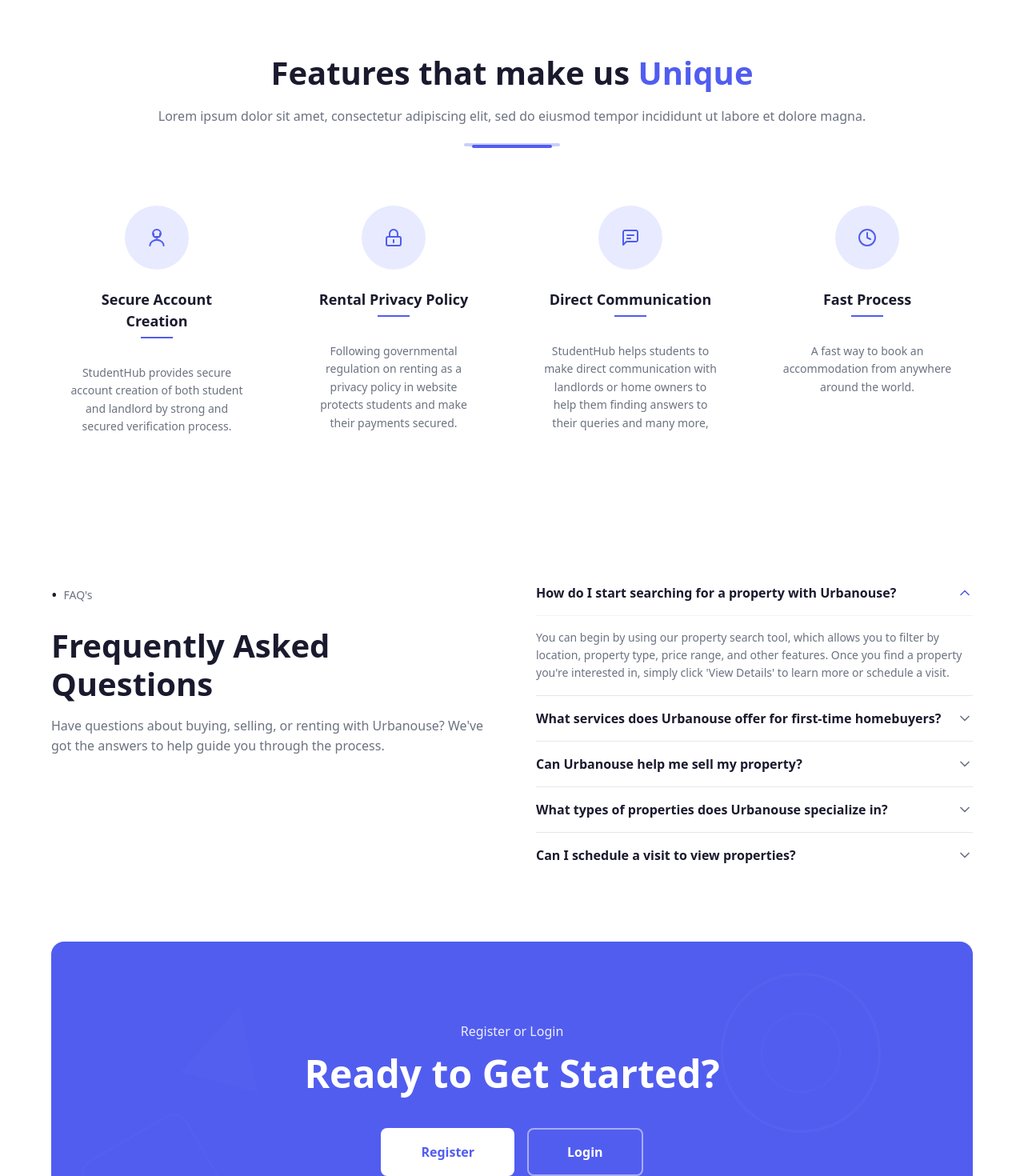
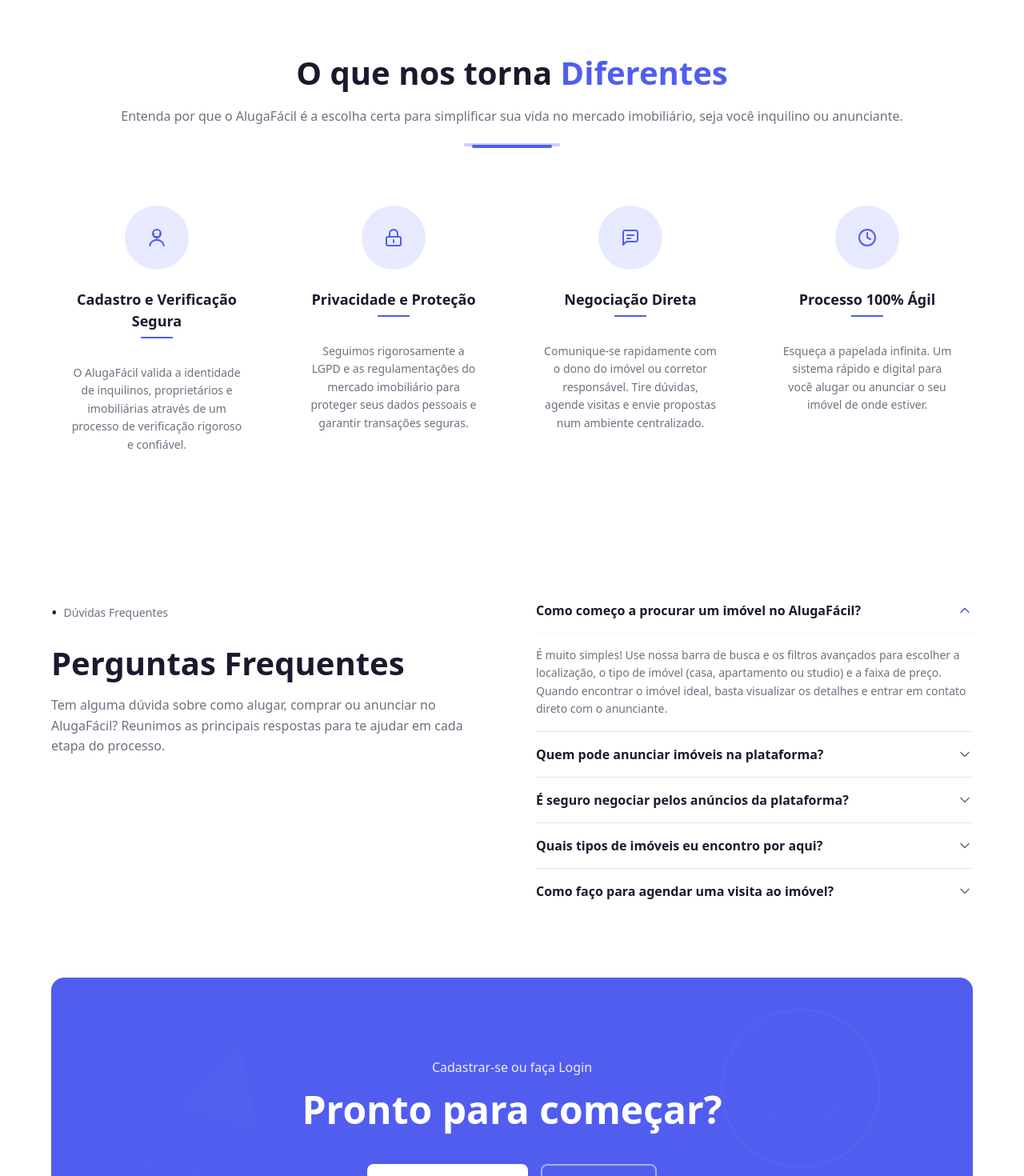
Before and after one commit to alugafacil1/frontend, a Next.js app: page / in a window 1280 px wide. Shown: the part 1180-2650 px from the top of the page at 80% size. Built offline with nearby package versions, Linux system fonts and the light colour scheme; no server answers.

Commit message:
refac: traudizindo home nao logada

```diff
--- a/src/components/CallToAction.tsx
+++ b/src/components/CallToAction.tsx
@@ -6,18 +6,17 @@
   return (
     <section className="cta-section">
       <div className="cta-background">
-        {/* Decorative shapes */}
         <div className="cta-shape cta-shape-1"></div>
         <div className="cta-shape cta-shape-2"></div>
         <div className="cta-shape cta-shape-3"></div>
       </div>
       <div className="landing-container">
         <div className="cta-content">
-          <p className="cta-subtitle">Register or Login</p>
-          <h2 className="cta-title">Ready to Get Started?</h2>
+          <p className="cta-subtitle">Cadastrar-se ou faça Login</p>
+          <h2 className="cta-title">Pronto para começar?</h2>
           <div className="cta-buttons">
             <Link href="/signUp" className="cta-btn cta-btn-register">
-              Register
+              Cadastrar-se
             </Link>
             <Link href="/login" className="cta-btn cta-btn-login">
               Login
--- a/src/components/FAQ.tsx
+++ b/src/components/FAQ.tsx
@@ -11,33 +11,33 @@
 const faqItems: FAQItem[] = [
   {
     id: 1,
-    question: "How do I start searching for a property with Urbanouse?",
+    question: "Como começo a procurar um imóvel no AlugaFácil?",
     answer:
-      "You can begin by using our property search tool, which allows you to filter by location, property type, price range, and other features. Once you find a property you're interested in, simply click 'View Details' to learn more or schedule a visit.",
+      "É muito simples! Use nossa barra de busca e os filtros avançados para escolher a localização, o tipo de imóvel (casa, apartamento ou studio) e a faixa de preço. Quando encontrar o imóvel ideal, basta visualizar os detalhes e entrar em contato direto com o anunciante.",
   },
   {
     id: 2,
-    question: "What services does Urbanouse offer for first-time homebuyers?",
+    question: "Quem pode anunciar imóveis na plataforma?",
     answer:
-      "Urbanouse offers comprehensive services for first-time homebuyers including property search assistance, financing guidance, legal support, and step-by-step guidance through the entire purchasing process.",
+      "O AlugaFácil foi desenhado para atender todo o mercado imobiliário. Aceitamos anúncios de Imobiliárias (que podem cadastrar toda a sua equipe de corretores), Corretores independentes e também de Proprietários pessoa física que desejam negociar seus próprios imóveis.",
   },
   {
     id: 3,
-    question: "Can Urbanouse help me sell my property?",
+    question: "É seguro negociar pelos anúncios da plataforma?",
     answer:
-      "Yes, Urbanouse provides full-service property selling assistance including property valuation, marketing, staging advice, and negotiation support to help you get the best price for your property.",
+      "Sim, a segurança é a nossa prioridade. Todos os nossos usuários (sejam eles inquilinos, proprietários ou imobiliárias) passam por um processo de cadastro estruturado. Além disso, nós facilitamos a comunicação direta e transparente entre as partes.",
   },
   {
     id: 4,
-    question: "What types of properties does Urbanouse specialize in?",
+    question: "Quais tipos de imóveis eu encontro por aqui?",
     answer:
-      "Urbanouse specializes in a wide range of properties including residential homes, apartments, commercial spaces, and rental properties. We work with properties of all sizes and price ranges.",
+      "Nossa plataforma é focada em versatilidade residencial e comercial. Você encontrará desde studios práticos e apartamentos bem localizados até casas espaçosas, gerenciados tanto por imobiliárias profissionais quanto direto com os donos.",
   },
   {
     id: 5,
-    question: "Can I schedule a visit to view properties?",
+    question: "Como faço para agendar uma visita ao imóvel?",
     answer:
-      "Absolutely! You can schedule property viewings directly through our platform. Simply select a property you're interested in and choose an available time slot that works for you.",
+      "Sem burocracia! Na página do imóvel que você gostou, haverá um botão indicando 'Falar com o Corretor' ou 'Falar com o Proprietário'. Clicando ali, você inicia o contato diretamente com o responsável para alinhar o melhor dia e horário da sua visita.",
   },
 ];
 
@@ -52,20 +52,20 @@
     <section className="faq-section">
       <div className="landing-container">
         <div className="faq-content">
-          {/* Right side - Header */}
+          {/* Lado Direito - Cabeçalho */}
           <div className="faq-header">
             <div className="faq-label">
               <span className="faq-dot">•</span>
-              <span>FAQ's</span>
+              <span>Dúvidas Frequentes</span>
             </div>
-            <h2 className="faq-title">Frequently Asked Questions</h2>
+            <h2 className="faq-title">Perguntas Frequentes</h2>
             <p className="faq-description">
-              Have questions about buying, selling, or renting with Urbanouse? We've got the answers to help guide you
-              through the process.
+              Tem alguma dúvida sobre como alugar, comprar ou anunciar no AlugaFácil?
+              Reunimos as principais respostas para te ajudar em cada etapa do processo.
             </p>
           </div>
 
-          {/* Left side - FAQ Items */}
+          {/* Lado Esquerdo - Itens do FAQ */}
           <div className="faq-items">
             {faqItems.map((item) => (
               <div key={item.id} className={`faq-item ${openItem === item.id ? "open" : ""}`}>
--- a/src/components/FeaturesSection.tsx
+++ b/src/components/FeaturesSection.tsx
@@ -49,9 +49,9 @@
         />
       </svg>
     ),
-    title: "Secure Account Creation",
+    title: "Cadastro e Verificação Segura",
     description:
-      "StudentHub provides secure account creation of both student and landlord by strong and secured verification process.",
+      "O AlugaFácil valida a identidade de inquilinos, proprietários e imobiliárias através de um processo de verificação rigoroso e confiável.",
   },
   {
     id: 2,
@@ -67,9 +67,9 @@
         <path d="M12 15V18" stroke="#515DEF" strokeWidth="2" strokeLinecap="round" strokeLinejoin="round" />
       </svg>
     ),
-    title: "Rental Privacy Policy",
+    title: "Privacidade e Proteção",
     description:
-      "Following governmental regulation on renting as a privacy policy in website protects students and make their payments secured.",
+      "Seguimos rigorosamente a LGPD e as regulamentações do mercado imobiliário para proteger seus dados pessoais e garantir transações seguras.",
   },
   {
     id: 3,
@@ -86,9 +86,9 @@
         <path d="M8 13H12" stroke="#515DEF" strokeWidth="2" strokeLinecap="round" strokeLinejoin="round" />
       </svg>
     ),
-    title: "Direct Communication",
+    title: "Negociação Direta",
     description:
-      "StudentHub helps students to make direct communication with landlords or home owners to help them finding answers to their queries and many more,",
+      "Comunique-se rapidamente com o dono do imóvel ou corretor responsável. Tire dúvidas, agende visitas e envie propostas num ambiente centralizado.",
   },
   {
     id: 4,
@@ -98,8 +98,8 @@
         <path d="M12 6V12L16 14" stroke="#515DEF" strokeWidth="2" strokeLinecap="round" strokeLinejoin="round" />
       </svg>
     ),
-    title: "Fast Process",
-    description: "A fast way to book an accommodation from anywhere around the world.",
+    title: "Processo 100% Ágil",
+    description: "Esqueça a papelada infinita. Um sistema rápido e digital para você alugar ou anunciar o seu imóvel de onde estiver.",
   },
 ];
 
@@ -109,11 +109,10 @@
       <div className="landing-container">
         <div className="section-header">
           <h2 className="section-title">
-            Features that make us <span className="highlight">Unique</span>
+            O que nos torna <span className="highlight">Diferentes</span>
           </h2>
           <p className="section-subtitle">
-            Lorem ipsum dolor sit amet, consectetur adipiscing elit, sed do eiusmod tempor incididunt ut labore et
-            dolore magna.
+            Entenda por que o AlugaFácil é a escolha certa para simplificar sua vida no mercado imobiliário, seja você inquilino ou anunciante.
           </p>
           <div className="section-divider"></div>
         </div>
--- a/src/components/LatestUpdates.tsx
+++ b/src/components/LatestUpdates.tsx
@@ -8,17 +8,16 @@
   rating?: number;
   title: string;
   location: string;
-  propertiesSold?: number;
   image?: string;
-  [key: string]: any; // Permite propriedades adicionais para flexibilidade futura
+  [key: string]: any;
 }
 
 interface LatestUpdatesProps {
-  title: string; // Obrigatório: título deve ser fornecido pela página
-  description: string; // Obrigatório: descrição deve ser fornecida pela página
-  items: CardItem[]; // Obrigatório: dados devem ser fornecidos pela página
+  title: string;
+  description: string;
+  items: CardItem[];
   cardsPerSlide?: number;
-  renderCard?: (item: CardItem) => React.ReactNode; // Opcional: permite customização completa do card
+  renderCard?: (item: CardItem) => React.ReactNode;
 }
 
 const CARDS_PER_SLIDE = 4;
@@ -55,7 +54,6 @@
         const scrollAmount = currentSlide * wrapperWidth;
         carouselRef.current.style.transform = `translateX(-${scrollAmount}px)`;
 
-        // Garante que cada card tenha exatamente a largura correta
         const gap = 24;
         const cardWidth = (wrapperWidth - (gap * (cardsPerSlide - 1))) / cardsPerSlide;
         const cards = carouselRef.current.querySelectorAll('.agent-card');
@@ -69,7 +67,6 @@
       }
     };
 
-    // Pequeno delay para garantir que o DOM esteja renderizado
     const timeoutId = setTimeout(updateCarousel, 0);
     updateCarousel();
     window.addEventListener("resize", updateCarousel);
@@ -83,7 +80,7 @@
     <div key={item.id} className="agent-card">
       <div className="agent-image">
         {item.image ? (
-          <img src={item.image} alt={item.name} className="agent-photo" />
+          <img src={item.image} alt={`Foto de ${item.name}`} className="agent-photo" />
         ) : (
           <div className="image-placeholder"></div>
         )}
@@ -129,7 +126,7 @@
                   strokeLinejoin="round"
                 />
               </svg>
-              <span>{item.propertiesSold} properties sold</span>
+              <span>{item.propertiesSold} imóveis anunciados</span>
             </div>
           )}
         </div>
@@ -161,7 +158,7 @@
             className="carousel-arrow prev"
             onClick={prevSlide}
             disabled={currentSlide === 0}
-            aria-label="Previous slide"
+            aria-label="Slide anterior"
           >
             <svg width="24" height="24" viewBox="0 0 24 24" fill="none" xmlns="http://www.w3.org/2000/svg">
               <path d="M15 18L9 12L15 6" stroke="currentColor" strokeWidth="2" strokeLinecap="round" strokeLinejoin="round" />
@@ -174,7 +171,7 @@
                 key={index}
                 className={`carousel-dot ${currentSlide === index ? "active" : ""}`}
                 onClick={() => goToSlide(index)}
-                aria-label={`Go to slide ${index + 1}`}
+                aria-label={`Ir para o slide ${index + 1}`}
               />
             ))}
           </div>
@@ -183,7 +180,7 @@
             className="carousel-arrow next"
             onClick={nextSlide}
             disabled={currentSlide === totalSlides - 1}
-            aria-label="Next slide"
+            aria-label="Próximo slide"
           >
             <svg width="24" height="24" viewBox="0 0 24 24" fill="none" xmlns="http://www.w3.org/2000/svg">
               <path d="M9 18L15 12L9 6" stroke="currentColor" strokeWidth="2" strokeLinecap="round" strokeLinejoin="round" />
```
